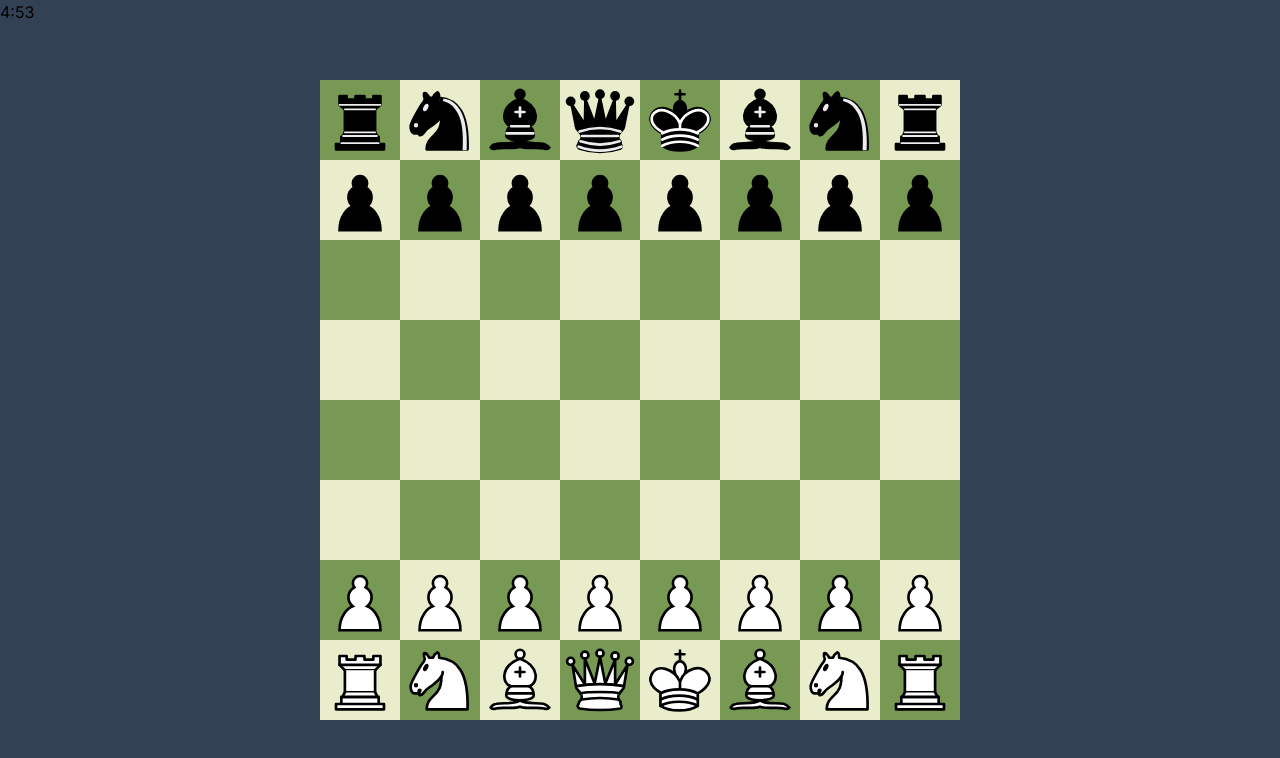
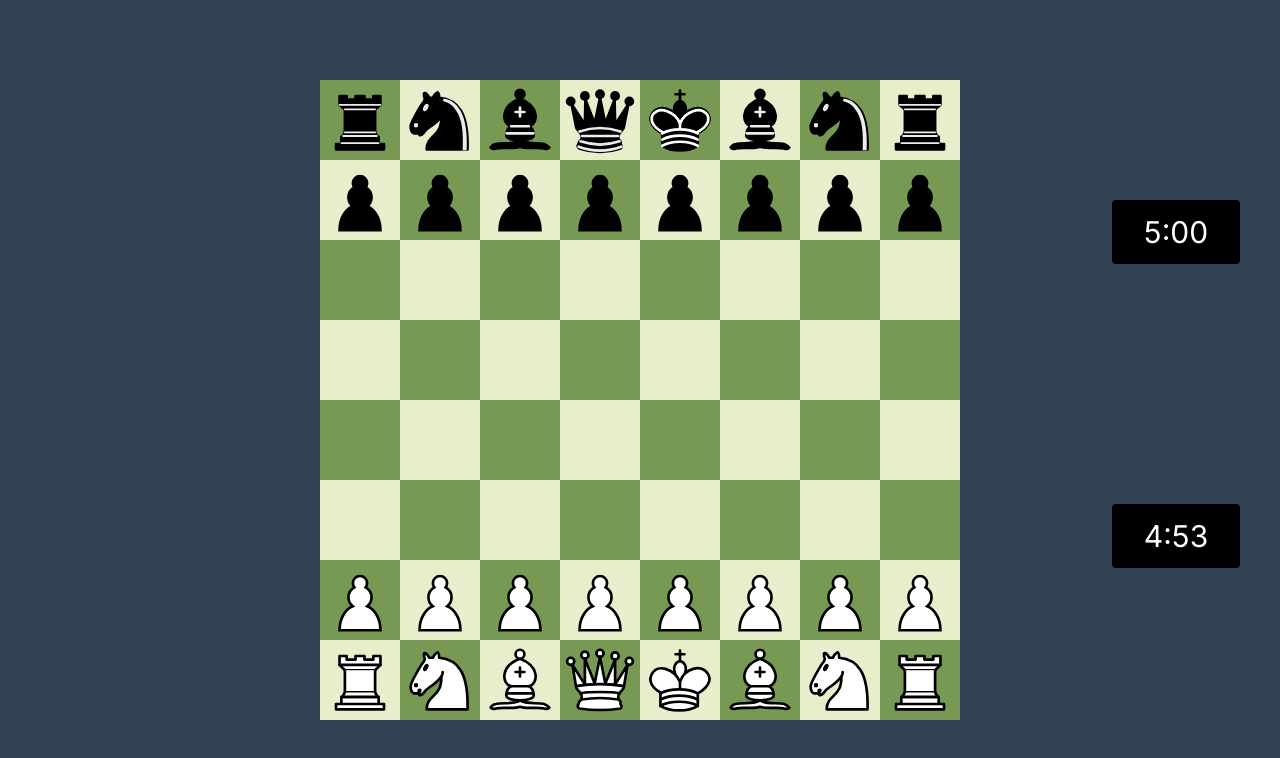
Before and after one commit to Srinjoy003/chess, a Next.js app: page / in a window 1280 px wide. Shown: the top 758 px of the page. Built offline with nearby package versions, Linux system fonts and the light colour scheme.

Commit message:
fixed bug during pawn promotion

```diff
--- a/app/components/Timer.tsx
+++ b/app/components/Timer.tsx
@@ -1,16 +1,56 @@
 import React from "react";
 import Countdown from "react-countdown";
+import { CountdownRenderProps, CountdownApi } from "react-countdown";
+import { useState, useEffect } from "react";
 
-export default function Timer() {
-	const renderer = ({ minutes, seconds, completed }) => {
-		if (completed) {
-			// Timer completed
-			return <p>Countdown completed!</p>;
-		} else {
-			// Display minutes and seconds
-			return <p>{`${minutes}:${seconds < 10 ? "0" : ""}${seconds}`}</p>;
+type TimerProps = {
+	timerFor: string;
+	turn: string;
+	pawnPromotionOpen: boolean;
+};
+
+export default function Timer({
+	timerFor,
+	turn,
+	pawnPromotionOpen,
+}: TimerProps) {
+	const timeGiven = 300000;
+	const [time, setTime] = useState(Date.now());
+	const [initialTimeSet, setInitialTimeSet] = useState(false);
+
+	useEffect(() => {
+		if (turn === timerFor && !initialTimeSet) {
+		  // Set the initial time when turn === timerFor
+		  setTime(Date.now());
+		  setInitialTimeSet(true);
 		}
+	  }, [turn, timerFor, initialTimeSet]);
+
+
+	const renderer = ({
+		minutes,
+		seconds,
+		completed,
+		api,
+	}: CountdownRenderProps) => {
+		if (turn !== timerFor && !api.isPaused()) {
+			api.pause();
+		} else if (turn === timerFor && !api.isCompleted()) {
+			api.start();
+		}
+		return (
+			<p className="h-16 w-32 bg-black text-white flex items-center justify-center rounded text-3xl">{`${minutes}:${
+				seconds < 10 ? "0" : ""
+			}${seconds}`}</p>
+		);
 	};
 
-	return <Countdown date={Date.now() + 300000} renderer={renderer} />;
+	return (
+		<Countdown
+			date={time + timeGiven}
+			renderer={renderer}
+			controlled={false}
+			autoStart={timerFor === "w"}
+		/>
+	);
 }
--- a/app/components/chessBoard.tsx
+++ b/app/components/chessBoard.tsx
@@ -111,8 +111,17 @@ export default function ChessBoard() {
 			const i2 = Math.floor(toIndex / 10);
 			const j2 = toIndex % 10;
 
-			updatedBoard[i2][j2] = updatedBoard[i1][j1];
-			updatedBoard[i1][j1] = "-";
+			if (
+				!(
+					selectedPiece &&
+					selectedPiece[1][1] === "P" &&
+					((selectedPiece[1][0] == "w" && i2 === 7) ||
+						(selectedPiece[1][0] == "b" && i2 === 0)) //no pawn promotion
+				)
+			) {
+				updatedBoard[i2][j2] = updatedBoard[i1][j1];
+				updatedBoard[i1][j1] = "-";
+			}
 
 			if (selectedPiece) {
 				//ENPASSANT
@@ -144,8 +153,6 @@ export default function ChessBoard() {
 					) {
 						setpawnPromotionOpen(() => {
 							setPromotedPiecePosition([fromIndex, toIndex]);
-							updatedBoard[i1][j1] = updatedBoard[i2][j2];
-							updatedBoard[i2][j2] = "-";
 							return true;
 						});
 					}
@@ -275,9 +282,17 @@ export default function ChessBoard() {
 				{CheckMate(turn, boardState, prevMove, whiteCastling, blackCastling) &&
 					"CHECKMATE"}
 			</div>
-			<div className="absolute">
-				{/* <Countdown date={Date.now() + 10000}/> */}
-				<Timer />
+			<div className="absolute flex flex-col gap-60 right-10 top-1/4 item-start justify-center">
+				<Timer
+					timerFor={"b"}
+					turn={turn}
+					pawnPromotionOpen={pawnPromotionOpen}
+				/>
+				<Timer
+					timerFor={"w"}
+					turn={turn}
+					pawnPromotionOpen={pawnPromotionOpen}
+				/>
 			</div>
 		</div>
 	);
```
